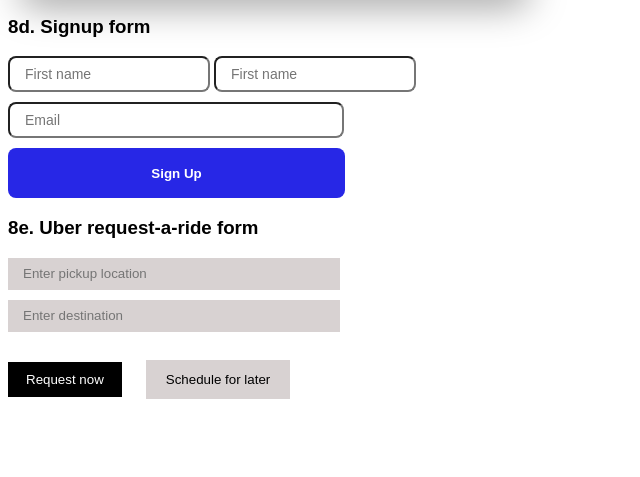
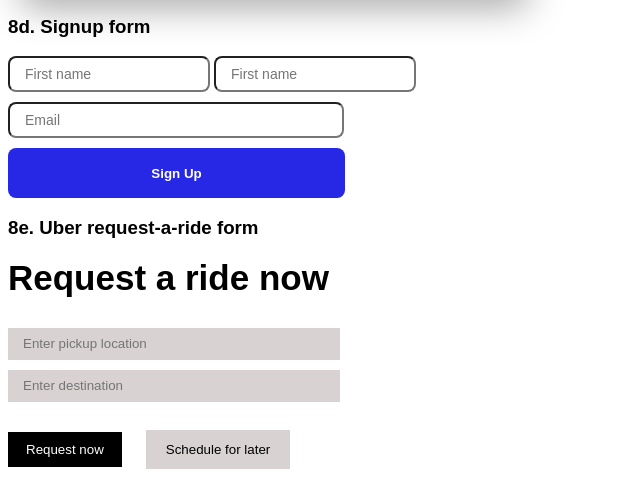
Before and after one commit to Stephy-Crown/Exercise8, a plain HTML site: page index.html in a window 1280 px wide. Shown: the part 458-935 px from the top of the page, without its empty margins (0-640 px from the left). Before the commit the page ends 865 px from the top, so only its background shows below. Drawn offline with Linux system fonts and the light colour scheme.

Commit message:
Add files via upload

```diff
--- a/index.html
+++ b/index.html
@@ -117,6 +117,13 @@
     .email-{
       margin-top: 10px;
     }
+    .head{
+      font-family: arial;
+      font-size: 35px;
+      margin:0;
+      margin-top: 10px;
+      margin-bottom: 30px;
+    }
 
 
   </style>
@@ -147,6 +154,7 @@
   </div>
 
   <h3 class="heading">8e. Uber request-a-ride form </h3>
+  <h5 class="head">Request a ride now</h5>
 
     <input  class="pick" type="text"  placeholder="Enter pickup location">
 
```
